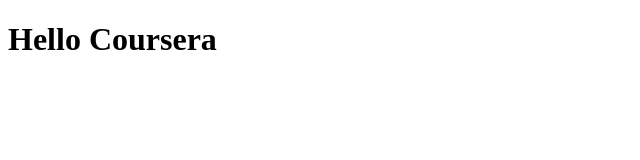
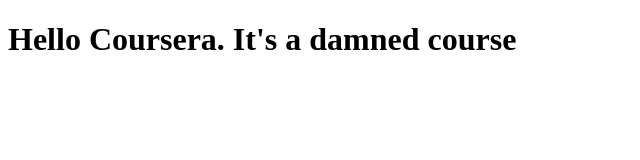
Before and after one commit to paxmotoninja/coursera-test, a plain HTML site: page site/index.html in a window 1280 px wide. Shown: the whole page, without its empty margins (0-640 px from the left). Drawn offline with Linux system fonts and the light colour scheme.

Commit message:
small addition to our page content.

```diff
--- a/site/index.html
+++ b/site/index.html
@@ -4,6 +4,6 @@
 	<title>Hello Coursera</title>
 </head>
 <body>
-<h1>Hello Coursera</h1>
+<h1>Hello Coursera. It's a damned course</h1>
 </body>
 </html>
```
